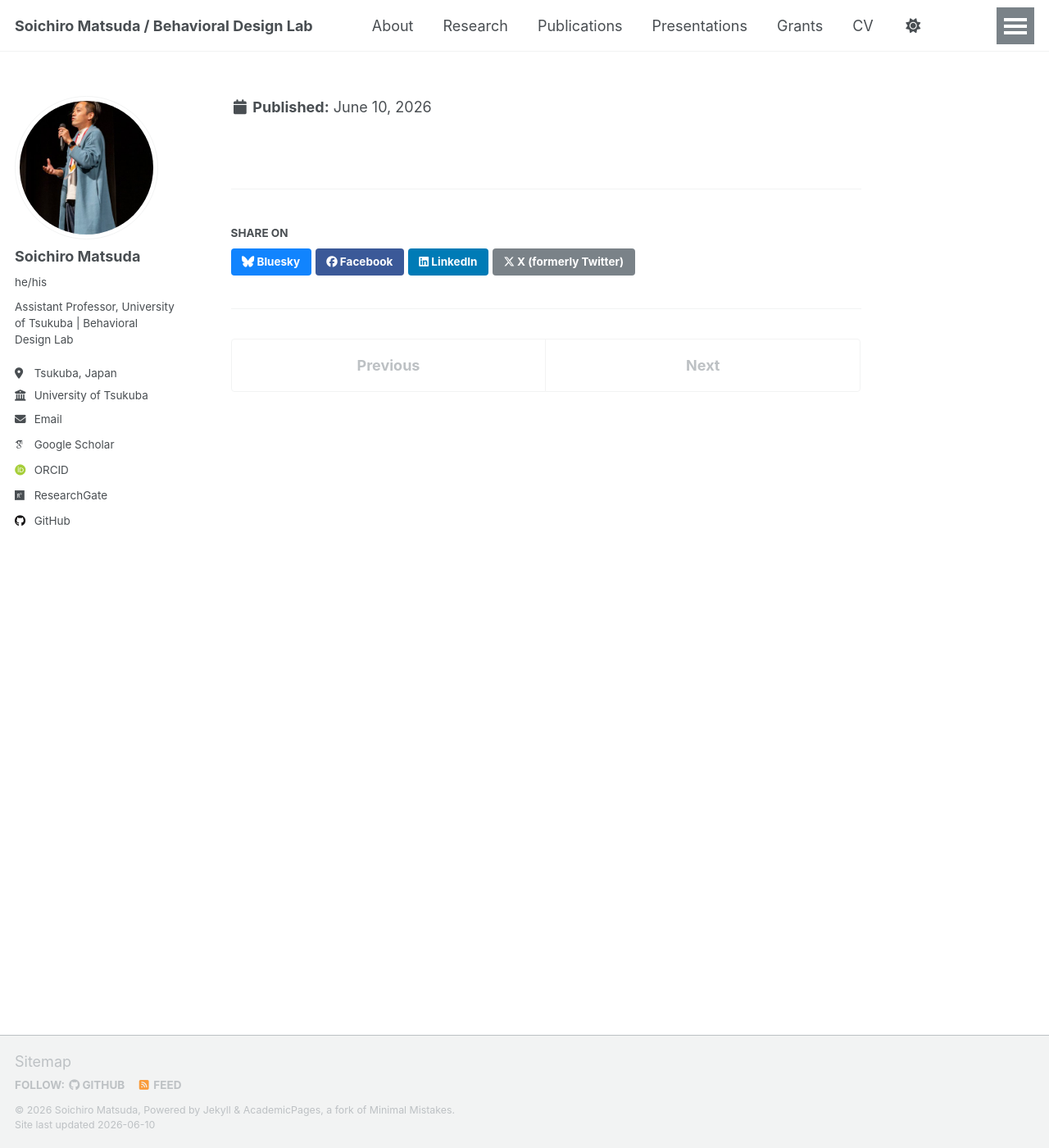
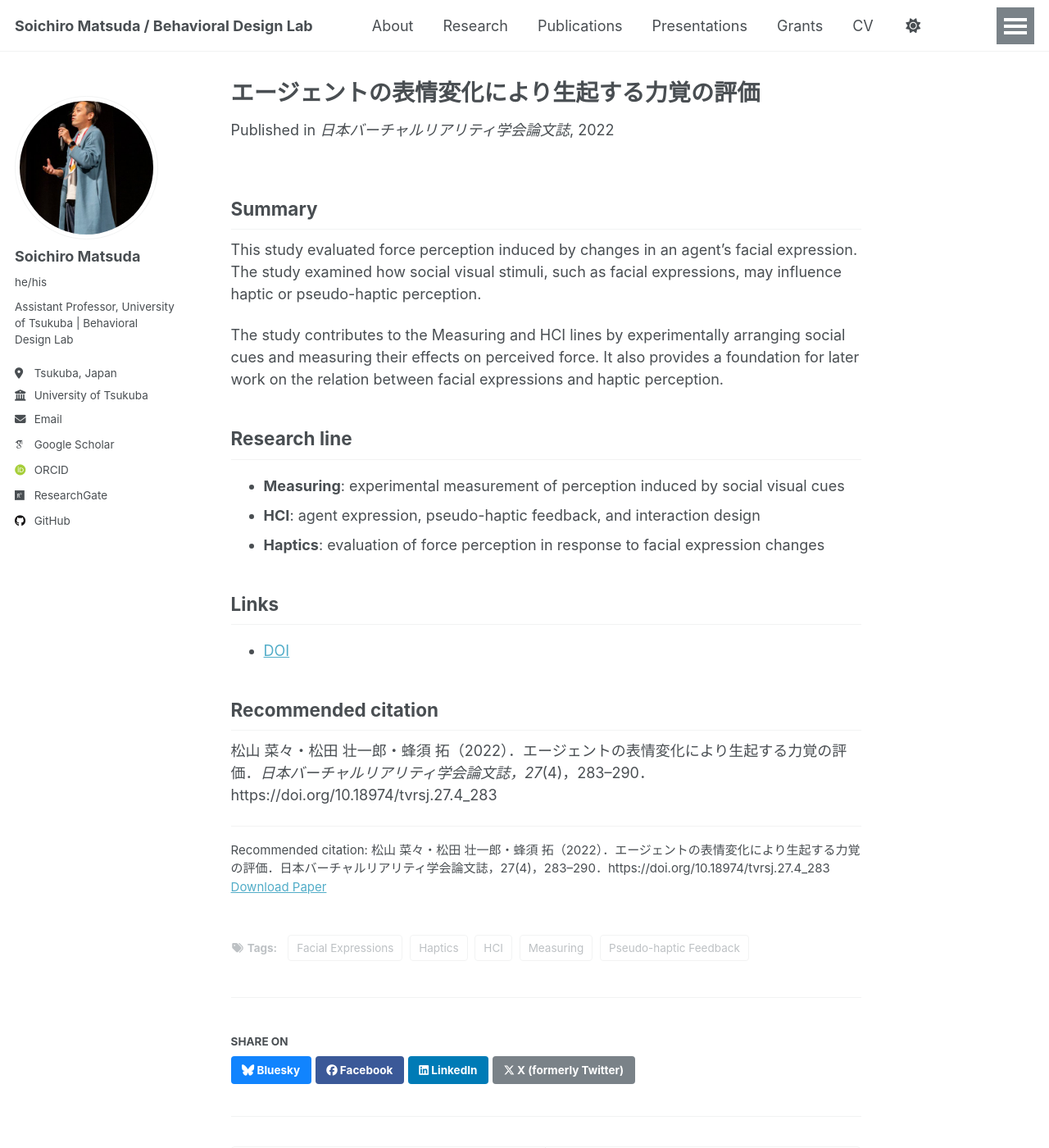
Before and after one commit to BehavioralDesignerMatsuda/BehavioralDesignerMatsuda.github.io, a Jekyll site: the page built from _publications/2022-hapticVR.md, in a window 1280 px wide and 1400 px high. Shown: the whole window at 82% size. Built offline with Jekyll 4.4.1, drawn with Linux system fonts in a browser that asks for light colours; some web fonts are replaced; a script that is not in the unit is left out; part of the change alters nothing that is shown.

Commit message:
Update 2022-hapticVR.md

```diff
--- a/_publications/2022-hapticVR.md
+++ b/_publications/2022-hapticVR.md
@@ -1,25 +1,24 @@
 ---
-title: "エージェントの表情変化により生起する力覚の評価"
+title: 'エージェントの表情変化により生起する力覚の評価'
 collection: publications
 date: 2022-12-28
-venue: "日本バーチャルリアリティ学会論文誌"
+venue: '日本バーチャルリアリティ学会論文誌'
 category: domestic
 
-paperurl: "https://doi.org/10.18974/tvrsj.27.4_283"
-doi: "https://doi.org/10.18974/tvrsj.27.4_283"
+paperurl: 'https://doi.org/10.18974/tvrsj.27.4_283'
+doi: 'https://doi.org/10.18974/tvrsj.27.4_283'
 
-citation: >-
-松山 菜々・松田 壮一郎・蜂須 拓（2022）．エージェントの表情変化により生起する力覚の評価．日本バーチャルリアリティ学会論文誌，27(4)，283–290．https://doi.org/10.18974/tvrsj.27.4_283
+citation: '松山 菜々・松田 壮一郎・蜂須 拓（2022）．エージェントの表情変化により生起する力覚の評価．日本バーチャルリアリティ学会論文誌，27(4)，283–290．https://doi.org/10.18974/tvrsj.27.4_283'
 
 tags:
+  - Measuring
+  - HCI
+  - Haptics
+  - Facial Expressions
+  - Pseudo-haptic Feedback
 
-* Measuring
-* HCI
-* Haptics
-* Facial Expressions
-* Pseudo-haptic Feedback
-
-## excerpt: ""
+excerpt: ''
+---
 
 ## Summary
 
@@ -29,17 +28,16 @@ The study contributes to the Measuring and HCI lines by experimentally arranging
 
 ## Research line
 
-* **Measuring**: experimental measurement of perception induced by social visual cues
-* **HCI**: agent expression, pseudo-haptic feedback, and interaction design
-* **Haptics**: evaluation of force perception in response to facial expression changes
+- **Measuring**: experimental measurement of perception induced by social visual cues
+- **HCI**: agent expression, pseudo-haptic feedback, and interaction design
+- **Haptics**: evaluation of force perception in response to facial expression changes
 
 ## Links
 
-* [DOI](https://doi.org/10.18974/tvrsj.27.4_283)
+- [DOI](https://doi.org/10.18974/tvrsj.27.4_283)
 
 ## Recommended citation
 
 松山 菜々・松田 壮一郎・蜂須 拓（2022）．エージェントの表情変化により生起する力覚の評価．*日本バーチャルリアリティ学会論文誌，27*(4)，283–290．https://doi.org/10.18974/tvrsj.27.4_283
 
-
 ---
```
